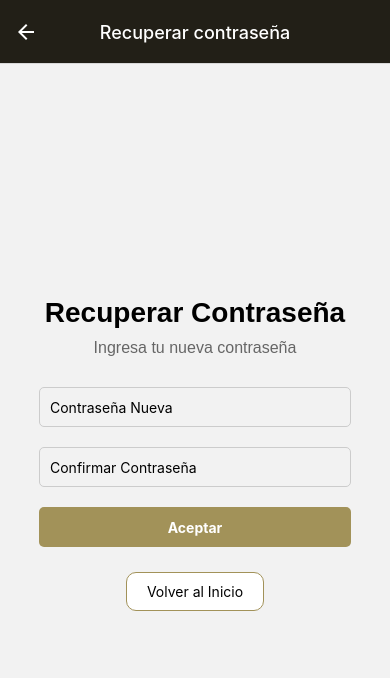
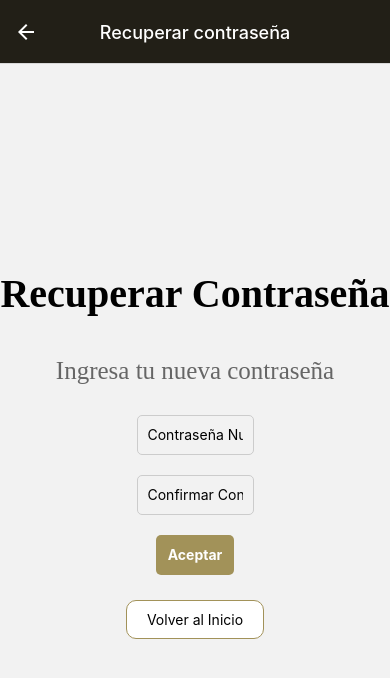
Before and after one commit to BrianRosasMendoza/centinelaV2-man, a React Native app in the folder centinela/: screen /olvidarContra in a window 390 px wide. Shown: the top 678 px of the page. Built offline with nearby package versions, Linux system fonts and the light colour scheme.

Commit message:
ultima mejora de diseño
se redujo el tamaño de las cajas de texto y botones, se cambió la tipografia de la letra

```diff
--- a/centinela/screens/olvidarContra.js
+++ b/centinela/screens/olvidarContra.js
@@ -49,19 +49,19 @@ const styles = StyleSheet.create({
         alignItems: 'center',
     },
     title: {
-        fontSize: 28,
+        fontSize: 40,
         fontWeight: 'bold',
-        marginBottom: 10,
-        fontFamily: 'Arial',
+        marginBottom: 40,
+        fontFamily: 'Montserrat',
     },
     subTitle: {
-        fontSize: 16,
+        fontSize: 25,
         marginBottom: 20,
         color: '#666',
-        fontFamily: 'Arial',
+        fontFamily: 'Times New Roman',
     },
     input: {
-        width: '80%',
+        width: '30%',
         height: 40,
         borderWidth: 1,
         borderColor: '#ccc',
@@ -70,7 +70,7 @@ const styles = StyleSheet.create({
         paddingHorizontal: 10,
     },
     btn: {
-        width: '80%',
+        width: '20%',
         height: 40,
         backgroundColor: '#A29259',
         borderRadius: 5,
```
